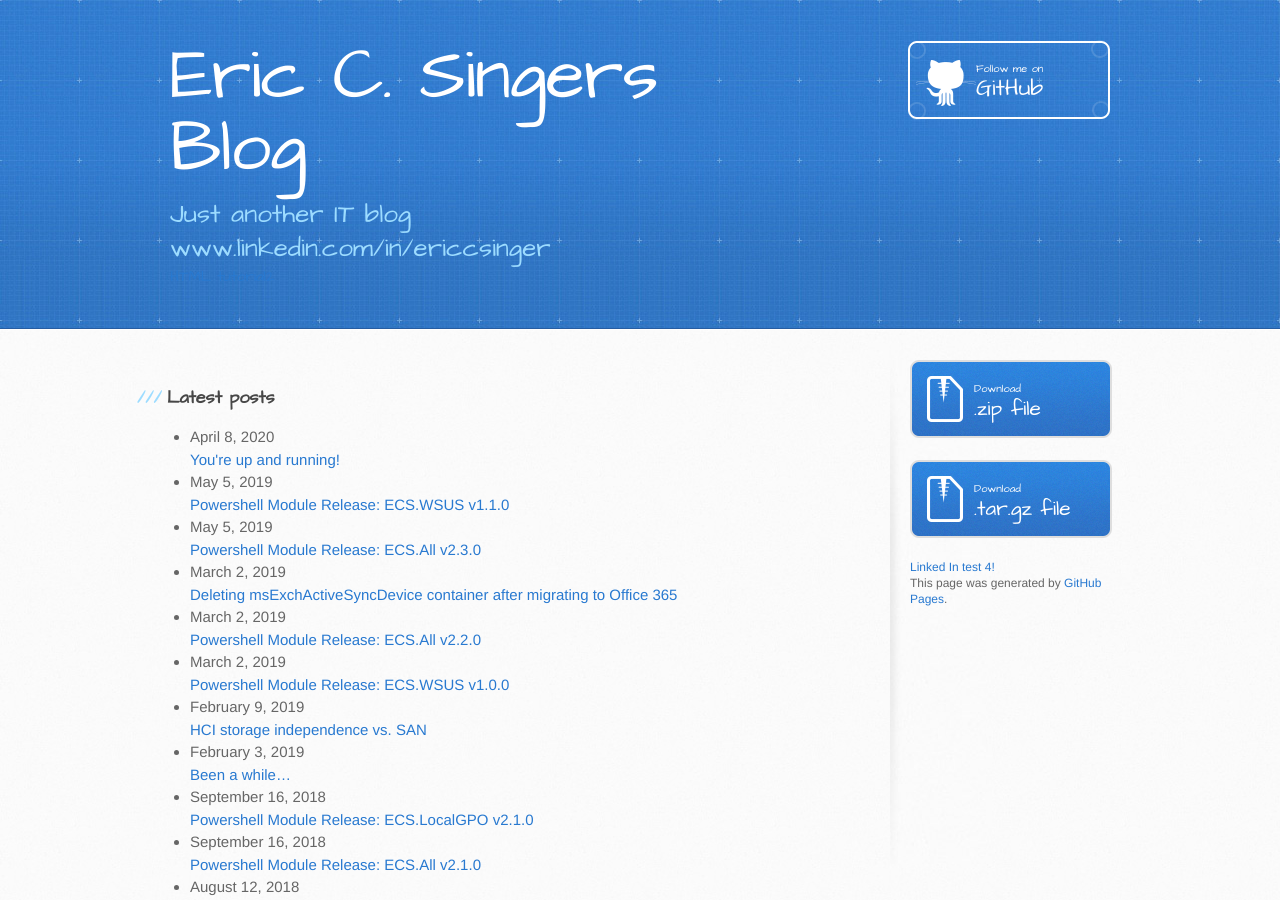
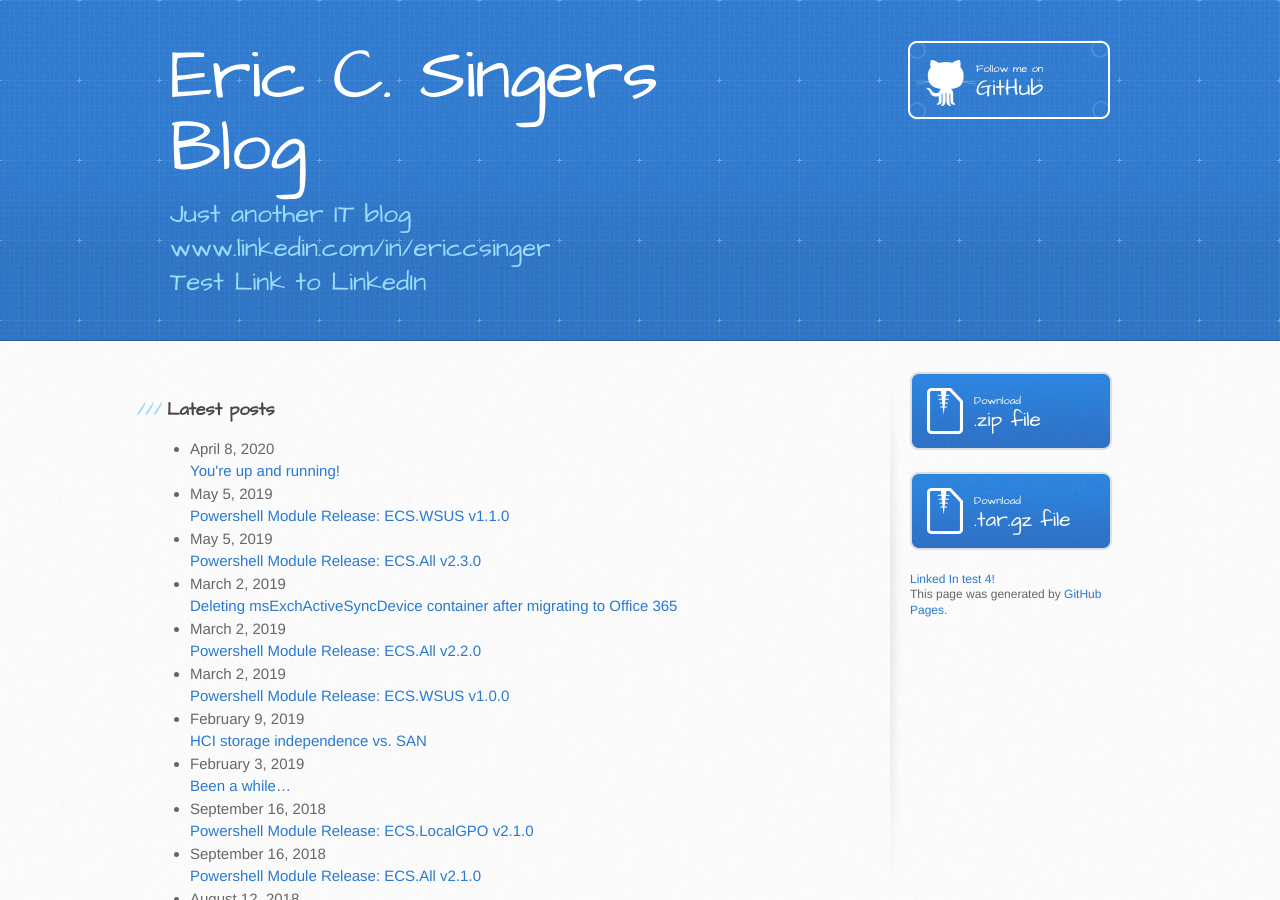
Before and after one commit to ericcsinger/ericcsinger.github.io, a Jekyll site: the page built from index.md, in a window 1280 px wide and 900 px high. Built offline with Jekyll 4.4.1, drawn with Linux system fonts in a browser that asks for light colours; our own code applies the rules of GitHub Pages for plain Markdown files.

Commit message:
Update default.html

```diff
--- a/_layouts/default.html
+++ b/_layouts/default.html
@@ -34,7 +34,7 @@
         {% if site.urls.linkedin %}
           <h2>{{ site.urls.linkedin }}</h2>
 
-          <a class="page-link" href="{{ site.urls.linkedin | relative_url }}">HTML tutorial2</a>
+          <a class="page-link" href="{{ site.urls.linkedin | relative_url }}"><h2>Test Link to LinkedIn</h2></a>
 
         {% endif %}
 
```
